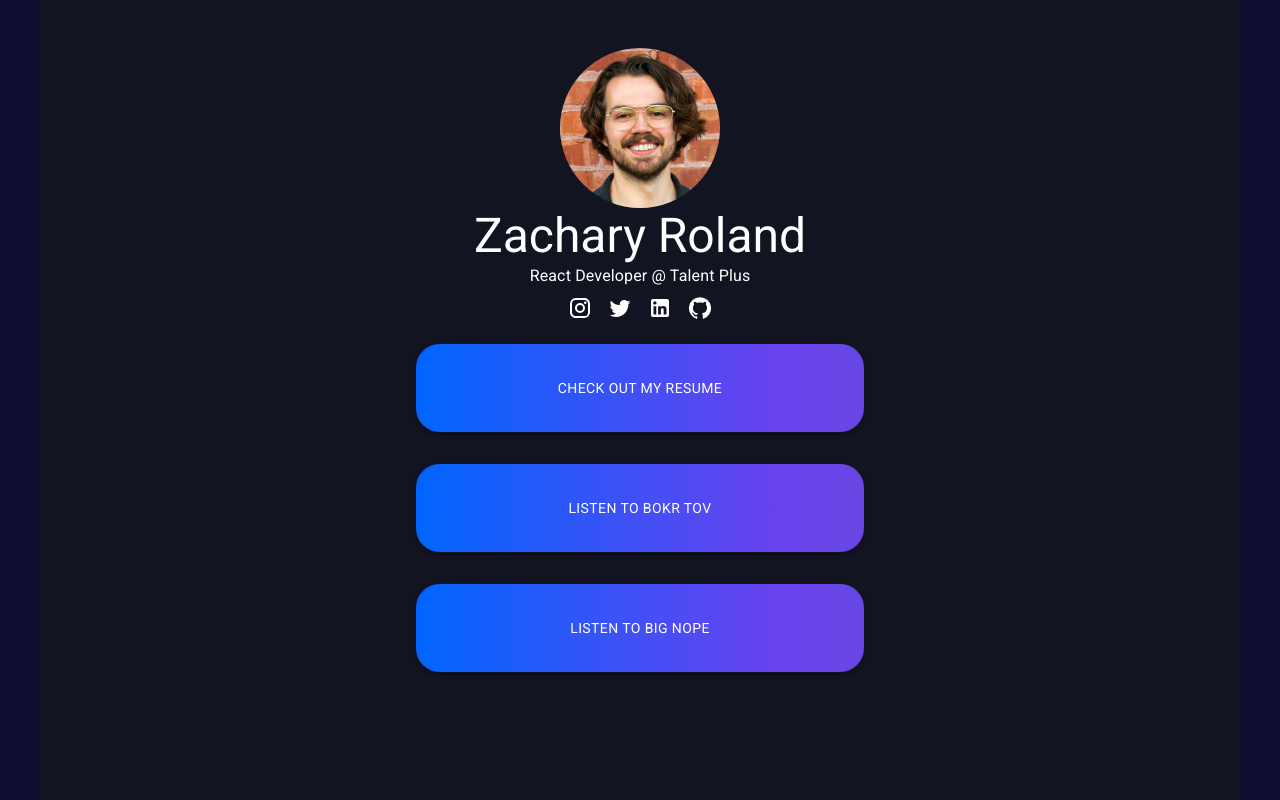
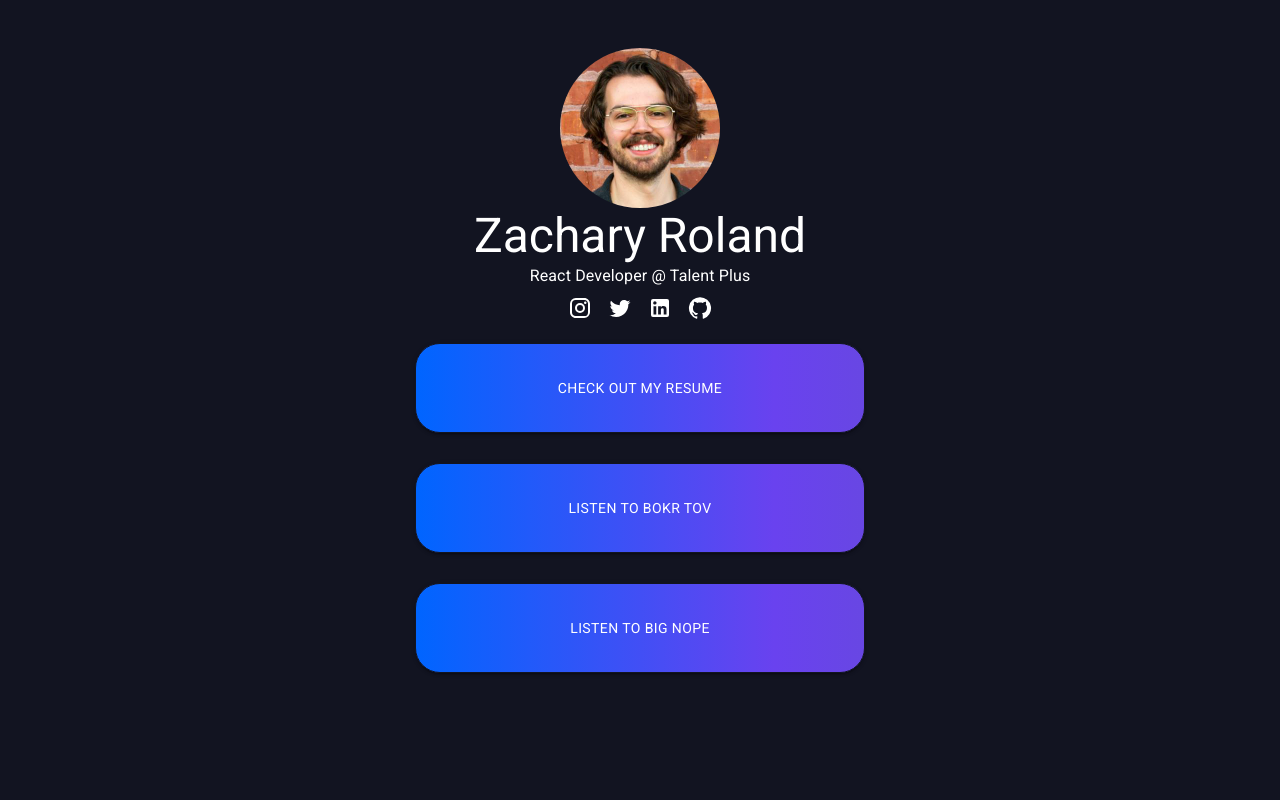
Before and after one commit to Zachary-Roland/link-in-bio, a React (Create React App) app: page / in a window 1280 px wide. Built offline with nearby package versions, Linux system fonts and the light colour scheme.

Commit message:
prevents maxWidth on Container

```diff
--- a/src/App.tsx
+++ b/src/App.tsx
@@ -12,6 +12,7 @@ function App() {
 	return (
     <ThemeProvider theme={darkTheme}>
 		<Container
+      maxWidth={false}
 			sx={{ paddingTop: "48px", paddingBottom: "48px", minWidth: "320px", height: "100vh" }}
 		>
 			<Header isXs={isXs} isSm={isSm} />
```
